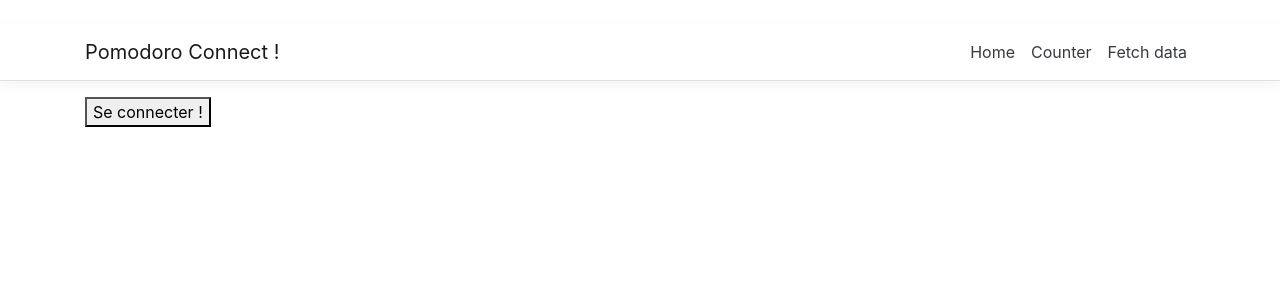
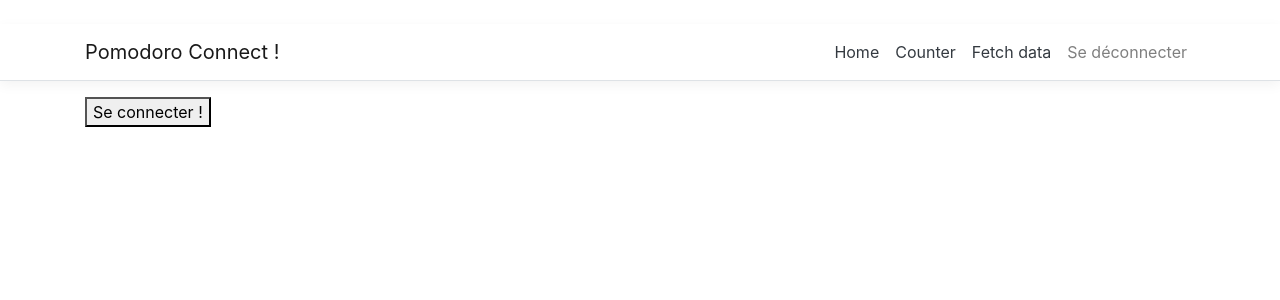
Before and after one commit to olibos/Acme.Productivity.Pomodoro, a React (Create React App) app in the folder Acme.Productivity.Pomodoro.Web/ClientApp/: page /login in a window 1280 px wide. Shown: the top 300 px of the page. Built offline with nearby package versions, Linux system fonts and the light colour scheme.

Commit message:
Manage user state

```diff
--- a/Acme.Productivity.Pomodoro.Web/ClientApp/src/components/NavMenu.tsx
+++ b/Acme.Productivity.Pomodoro.Web/ClientApp/src/components/NavMenu.tsx
@@ -2,13 +2,21 @@ import * as React from 'react';
 import { Collapse, Container, Navbar, NavbarBrand, NavbarToggler, NavItem, NavLink } from 'reactstrap';
 import { Link } from 'react-router-dom';
 import './NavMenu.css';
+import * as CurrentUserStore from "../store/CurrentUser";
+import { connect } from "react-redux";
+import { ApplicationState } from "../store";
 
-export default class NavMenu extends React.PureComponent<{}, { isOpen: boolean }> {
+type NavMenuProps = CurrentUserStore.UserState &
+    typeof CurrentUserStore.actionCreators;
+
+class NavMenu extends React.PureComponent<NavMenuProps, { isOpen: boolean }>
+{
     public state = {
-        isOpen: false
+        isOpen: false,
     };
 
-    public render() {
+    public render()
+    {
         return (
             <header>
                 <Navbar className="navbar-expand-sm navbar-toggleable-sm border-bottom box-shadow mb-3" light>
@@ -26,6 +34,9 @@ export default class NavMenu extends React.PureComponent<{}, { isOpen: boolean }
                                 <NavItem>
                                     <NavLink tag={Link} className="text-dark" to="/fetch-data">Fetch data</NavLink>
                                 </NavItem>
+                                <NavItem>
+                                    <NavLink tag={Link} onClick={() => this.props.logout()}>Se déconnecter</NavLink>
+                                </NavItem>
                             </ul>
                         </Collapse>
                     </Container>
@@ -34,9 +45,15 @@ export default class NavMenu extends React.PureComponent<{}, { isOpen: boolean }
         );
     }
 
-    private toggle = () => {
+    private toggle = () =>
+    {
         this.setState({
-            isOpen: !this.state.isOpen
+            isOpen: !this.state.isOpen,
         });
-    }
+    };
 }
+
+export default connect(
+    (state: ApplicationState) => state.currentUser,
+    CurrentUserStore.actionCreators
+)(NavMenu as any);
--- a/Acme.Productivity.Pomodoro.Web/ClientApp/src/store/CurrentUser.ts
+++ b/Acme.Productivity.Pomodoro.Web/ClientApp/src/store/CurrentUser.ts
@@ -24,8 +24,13 @@ export interface UserAuthenticated
     bearer: string
 }
 
+export interface UserDisconnected
+{
+    type: 'USER_DISCONNECTED',
+}
+
 // Group all known actions
-export type KnownAction = AuthenticateUser | UserAuthenticated;
+export type KnownAction = AuthenticateUser | UserAuthenticated | UserDisconnected;
 
 // Export the actions to be used in components.
 export const actionCreators = {
@@ -40,6 +45,11 @@ export const actionCreators = {
         Security.saveToken("plip");
         history.push("/");
     },
+    logout: (): AppThunkAction<KnownAction> => (dispatch) => {
+        Security.logout();
+        history.push("/login");
+        dispatch({type: "USER_DISCONNECTED"});
+    }
 };
 
 // Default state and reducer to change the state when action is done
@@ -61,6 +71,8 @@ export const reducer: Reducer<UserState> = (state: UserState | undefined, incomi
                 username: action.username,
                 bearer: action.bearer,
             };
+        case "USER_DISCONNECTED":
+            return unloadedState;
     }
 
     return state;
```
